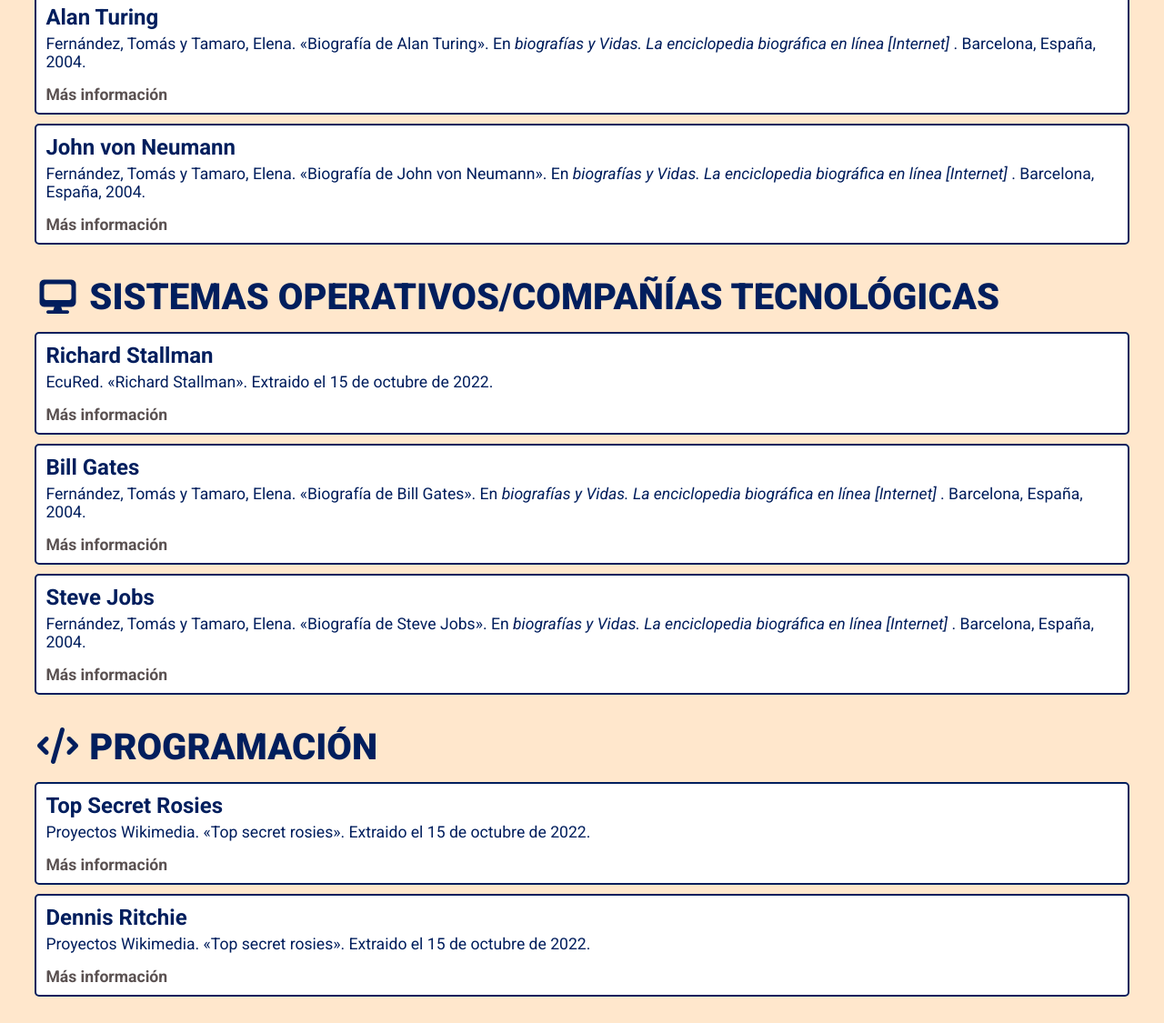
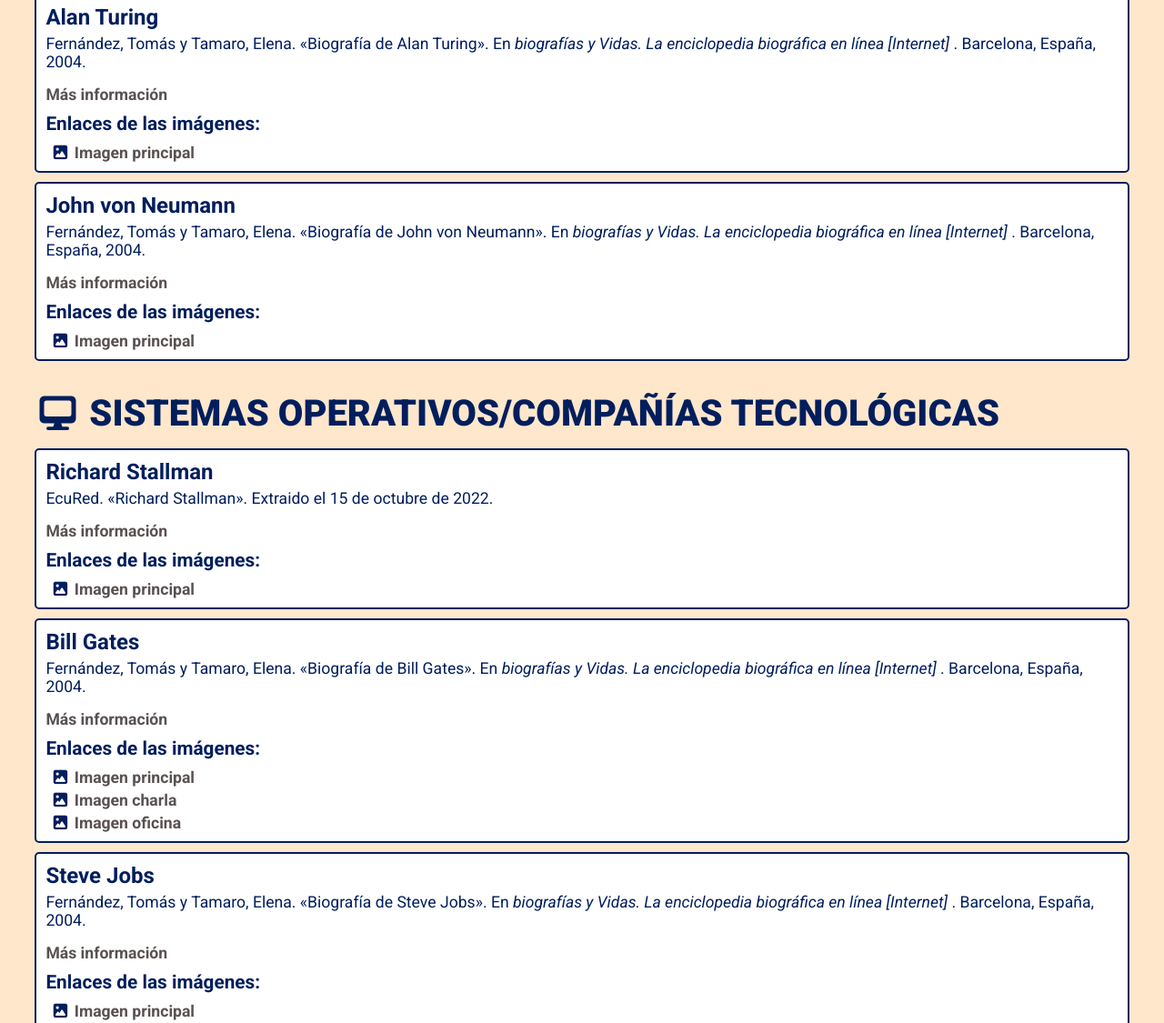
Before and after one commit to FranPerezProfe/herramientas_1_pec2, a website built with Parcel: page src/links.html in a window 1280 px wide. Shown: the part 223-1348 px from the top of the page at 91% size. Built offline with nearby package versions, Linux system fonts and the light colour scheme.

Commit message:
Cambios en gates y modificación de enlaces

```diff
--- a/src/css/styles.css
+++ b/src/css/styles.css
@@ -683,6 +683,11 @@
     margin-top: 50px;
 }
 
+#enlaces .section-main h1 {
+    margin-top: 30px;
+    margin-bottom: 10px;
+}
+
 #enlaces .link-item {
     background-color: var(--bg-color-header);
     padding: 10px;
@@ -696,9 +701,17 @@
     margin-bottom: 5px;
 }
 
-#enlaces .section-main h1 {
-    margin-top: 30px;
+#enlaces .link-item h5 {
+    font-size: 1.3rem;
+    margin-top: 10px;
     margin-bottom: 10px;
+}
+#enlaces .link-item ul {
+    margin-left: 5px;
+}
+
+#enlaces .link-item li {
+    margin-top: 5px;
 }
 
 @media (max-width: 768px) {
--- a/src/links.html
+++ b/src/links.html
@@ -63,6 +63,17 @@
                   >
                     Más información
                   </a>
+                  <h5>Enlaces de las imágenes:</h5>
+                  <ul>
+                    <li>
+                      <i class="fa-solid fa-image"></i>
+                      <a
+                        href="https://www.nationalgeographic.com.es/ciencia/cuanto-sabes-sobre-alan-turing_14314"
+                      >
+                        Imagen principal
+                      </a>
+                    </li>
+                  </ul>
                 </article>
                 <article class="link-item">
                   <h4 class="link-item-title">John von Neumann</h4>
@@ -80,6 +91,17 @@
                   >
                     Más información
                   </a>
+                  <h5>Enlaces de las imágenes:</h5>
+                  <ul>
+                    <li>
+                      <i class="fa-solid fa-image"></i>
+                      <a
+                        href="https://www.economist.com/books-and-arts/a-new-biography-explains-the-genius-of-john-von-neumann/21805346"
+                      >
+                        Imagen principal
+                      </a>
+                    </li>
+                  </ul>
                 </article>
               </div>
             </div>
@@ -98,6 +120,17 @@
                   <a href="https://www.ecured.cu/Richard_Stallman">
                     Más información
                   </a>
+                  <h5>Enlaces de las imágenes:</h5>
+                  <ul>
+                    <li>
+                      <i class="fa-solid fa-image"></i>
+                      <a
+                        href="https://metode.es/noticias/entrevistas/entrevista-a-richard-stallman.html"
+                      >
+                        Imagen principal
+                      </a>
+                    </li>
+                  </ul>
                 </article>
                 <article class="link-item">
                   <h4 class="link-item-title">Bill Gates</h4>
@@ -115,6 +148,31 @@
                   >
                     Más información
                   </a>
+                  <h5>Enlaces de las imágenes:</h5>
+                  <ul>
+                    <li>
+                      <i class="fa-solid fa-image"></i>
+                      <a
+                        href="https://www.cronista.com/apertura-negocio/empresas/El-fin-de-una-era-Bill-Gates-se-fue-definitivamente-de-Microsoft-20200313-0020.html"
+                      >
+                        Imagen principal
+                      </a>
+                    </li>
+                    <li>
+                      <i class="fa-solid fa-image"></i>
+                      <a href="https://www.youtube.com/watch?v=dCMbGlqzHE0">
+                        Imagen charla
+                      </a>
+                    </li>
+                    <li>
+                      <i class="fa-solid fa-image"></i>
+                      <a
+                        href="https://www.ofiprix.com/blog/un-paseo-por-las-oficinas-de-microsoft/"
+                      >
+                        Imagen oficina
+                      </a>
+                    </li>
+                  </ul>
                 </article>
                 <article class="link-item">
                   <h4 class="link-item-title">Steve Jobs</h4>
@@ -132,6 +190,17 @@
                   >
                     Más información
                   </a>
+                  <h5>Enlaces de las imágenes:</h5>
+                  <ul>
+                    <li>
+                      <i class="fa-solid fa-image"></i>
+                      <a
+                        href="https://www.entrepreneur.com/es/emprendedores/steve-jobs-una-carrera-extraordinaria/404574"
+                      >
+                        Imagen principal
+                      </a>
+                    </li>
+                  </ul>
                 </article>
               </div>
             </div>
@@ -151,6 +220,15 @@
                   <a href="https://es.wikipedia.org/wiki/Top_secret_rosies">
                     Más información
                   </a>
+                  <h5>Enlaces de las imágenes:</h5>
+                  <ul>
+                    <li>
+                      <i class="fa-solid fa-image"></i>
+                      <a href="https://topsecretrosies.soko.tech/">
+                        Imagen principal
+                      </a>
+                    </li>
+                  </ul>
                 </article>
                 <article class="link-item">
                   <h4 class="link-item-title">Dennis Ritchie</h4>
@@ -161,6 +239,17 @@
                   <a href="https://es.wikipedia.org/wiki/Dennis_Ritchie">
                     Más información
                   </a>
+                  <h5>Enlaces de las imágenes:</h5>
+                  <ul>
+                    <li>
+                      <i class="fa-solid fa-image"></i>
+                      <a
+                        href="https://www.diariodesevilla.es/efemerides/Efemerides-9-septiembre_0_1384661751.html"
+                      >
+                        Imagen principal
+                      </a>
+                    </li>
+                  </ul>
                 </article>
               </div>
             </div>
```
Also changed, not shown: src/characters/gates.html (+4 -4 lines).
